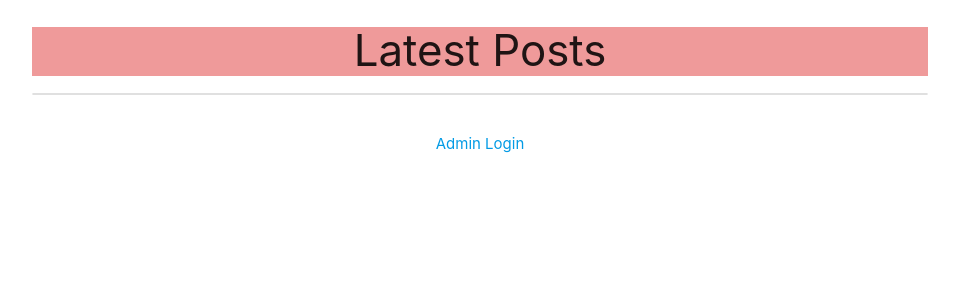
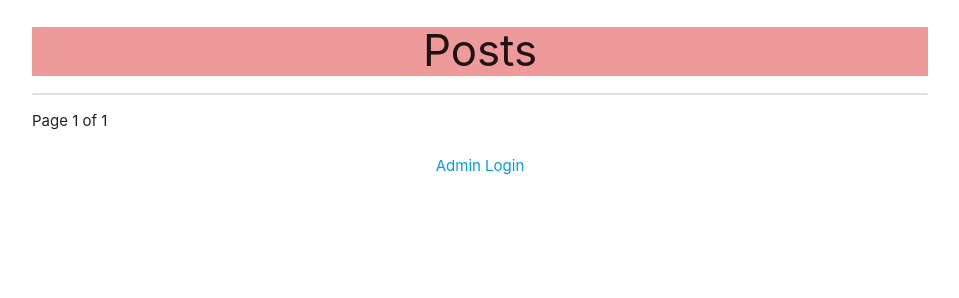
Before and after one commit to husseinbelaifa/BlogDjango, a Django app: page /posts/ in a window 1280 px wide. Shown: the part 113-411 px from the top of the page, without its empty margins (160-1119 px from the left). Run offline with Django 3.2, Linux system fonts and the light colour scheme; data that the repository does not hold is empty.

Commit message:
add pagiantion to posts

```diff
--- a/posts/templates/posts/index.html
+++ b/posts/templates/posts/index.html
@@ -3,7 +3,10 @@
 {% block content %}
 <h3 class="center-align red lighten-3">{{title}}</h3>
 
+
 <ul class="collection">
+
+
     {% for post in posts %}
     <li class="collection-item">
         <a href="/posts/details/{{post.id}}"> {{post.title}}</a>
@@ -13,4 +16,24 @@
 
 </ul>
 
+
+<div class="pagination">
+    <div class="step-links">
+        {% if posts.has_previous %}
+        <a href="?page=1">&laquo; first</a>
+        <a href="?page={{posts.previous_page_number}}">Previous</a>
+        {% endif %}
+
+        <span class="current">
+            Page {{posts.number}} of {{posts.paginator.num_pages}}
+        </span>
+
+
+        {% if posts.has_next %}
+        <a href="?page={{posts.next_page_number}}">next</a>
+        <a href="?page={{posts.paginator.num_pages}}">last &raquo;</a>
+        {% endif %}
+    </div>
+</div>
+
 {% endblock %}
--- a/posts/views.py
+++ b/posts/views.py
@@ -1,22 +1,24 @@
 from django.shortcuts import render
 from django.http import HttpResponse
 from django_seed import Seed
+from django.core.paginator import Paginator
 # Create your views here.
 from .models import Posts
 def index(request):
 
-    posts=Posts.objects.all()[:10]
+    postsList=Posts.objects.all()
+
+    paginator=Paginator(postsList,10)
+
+    page=request.GET.get('page')
+
+    posts=paginator.get_page(page)
 
     context={
-         'title':'Latest Posts',
+         'title':'Posts',
          'posts':posts
     }
 
-    # seeder=Seed.seeder()
-    # seeder.add_entity(Posts,100)
-    # inserted_pks = seeder.execute()
-
-    #seed data posts
 
 
     return render(request,'posts/index.html',context)
```
